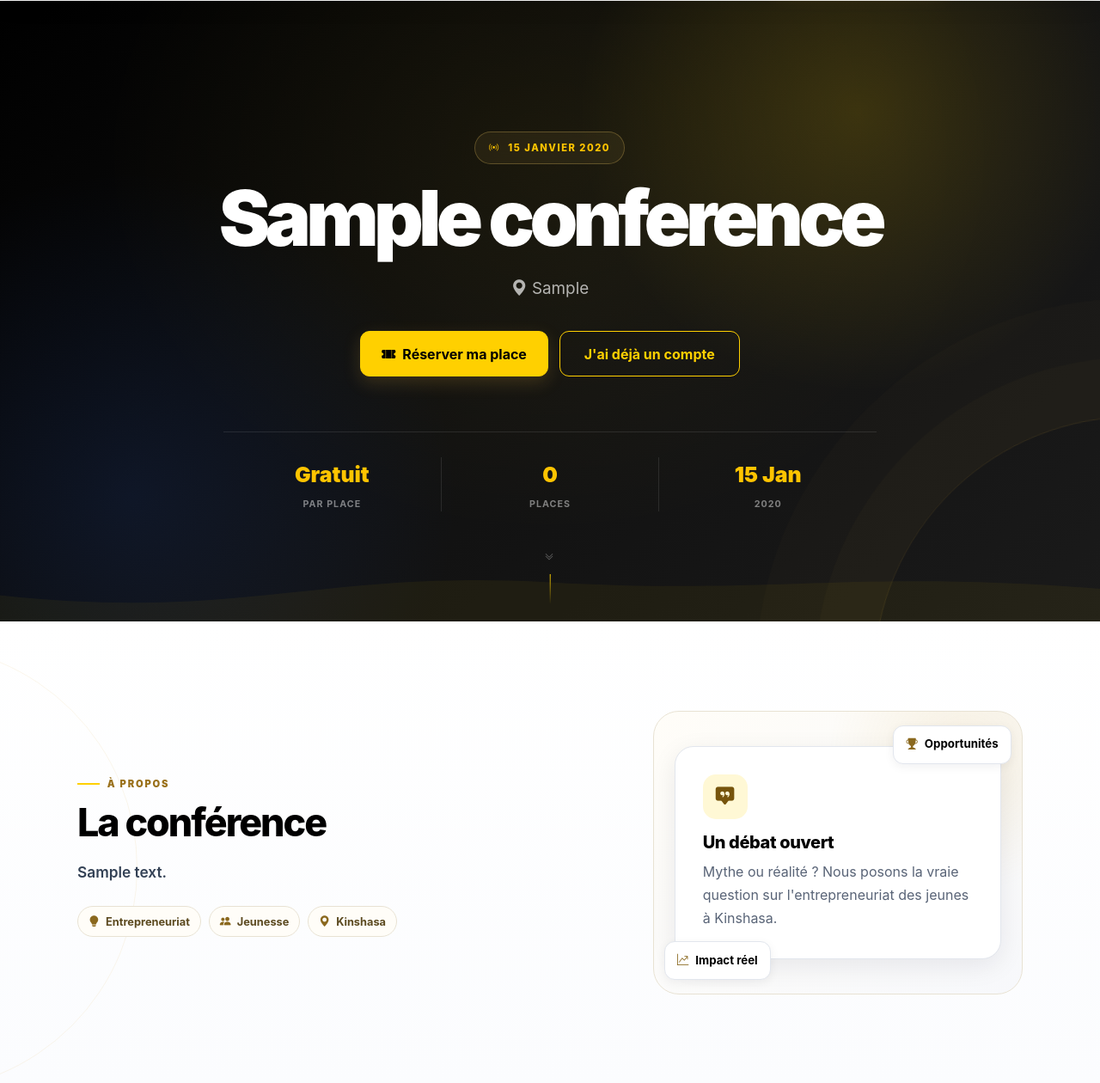
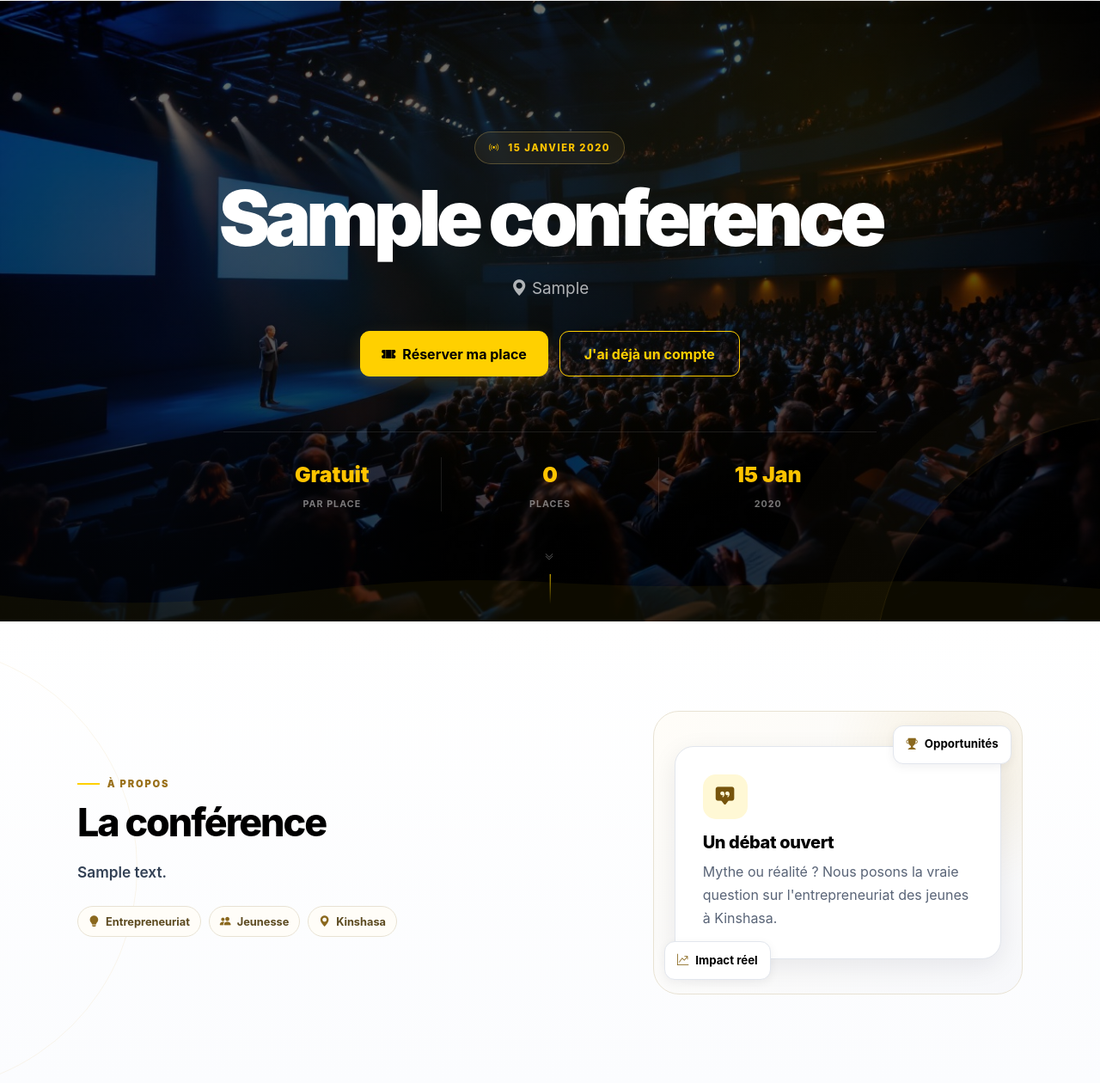
Before and after one commit to kalumemmanueljohn-blip/conference, a Django app: page / in a window 1280 px wide. Shown: the part 77-1337 px from the top of the page at 86% size. Run offline with Django 5.2, Linux system fonts and the light colour scheme; tables that the repository leaves empty hold one stand-in row (values such as "Sample post"); grey boxes marked "Sample" are stand-in pictures.

Commit message:
Add hero image to homepage
Co-authored-by: Copilot App <223556219+Copilot@users.noreply.github.com>

```diff
--- a/static/css/landing.css
+++ b/static/css/landing.css
@@ -13,9 +13,10 @@
   padding:7rem 0 5.5rem;
   color:#fff;
   background:
+    linear-gradient(180deg,rgba(0,0,0,.56),rgba(0,0,0,.72)),
     radial-gradient(circle at 78% 18%,rgba(255,208,0,.16),transparent 28%),
     radial-gradient(circle at 12% 80%,rgba(37,99,235,.12),transparent 30%),
-    linear-gradient(135deg,#000 0%,#111 52%,#1a1a1a 100%);
+    url("../images/hero.jpg") center 42% / cover no-repeat;
 }
 
 .hero-section::before{
```
